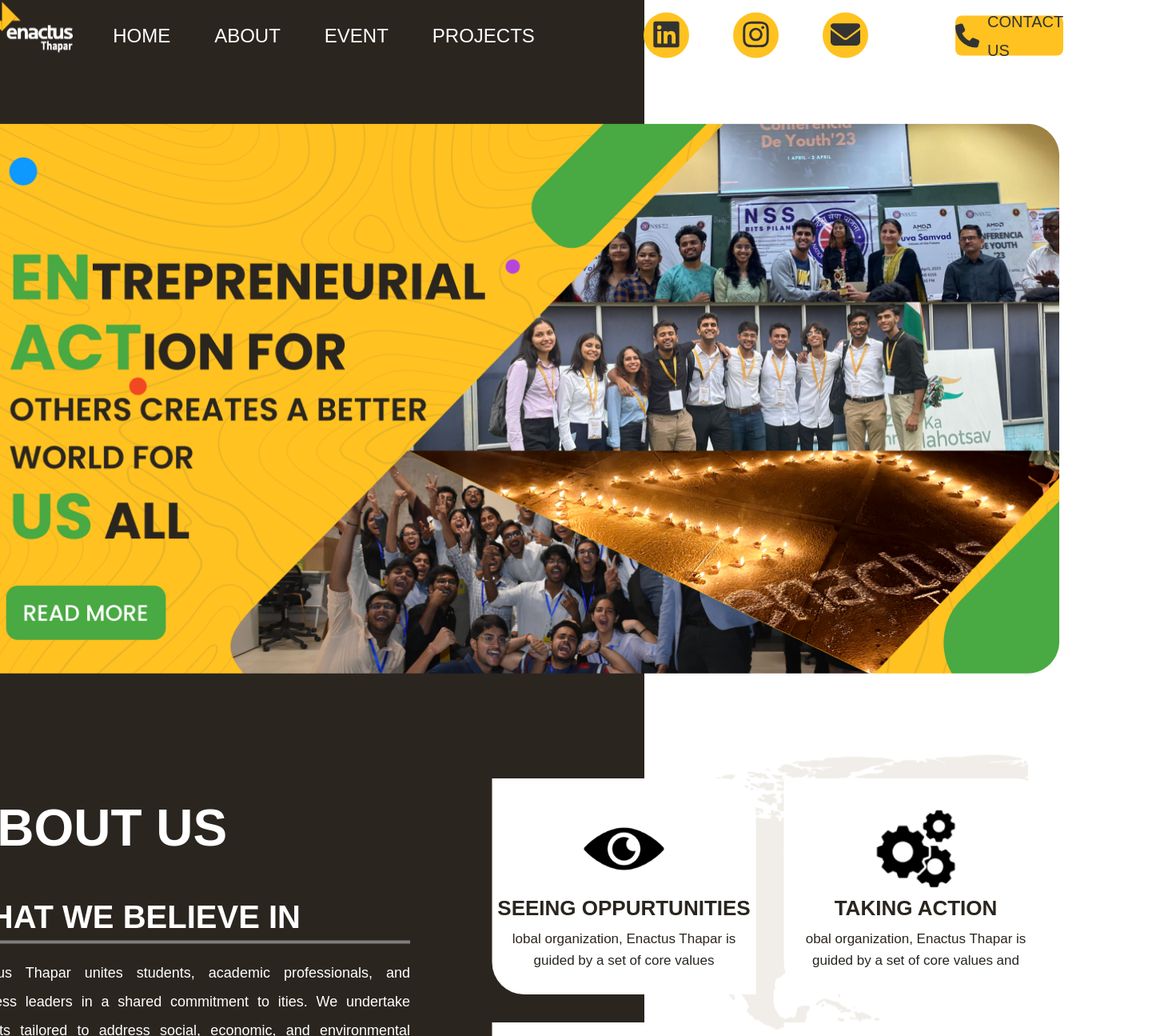
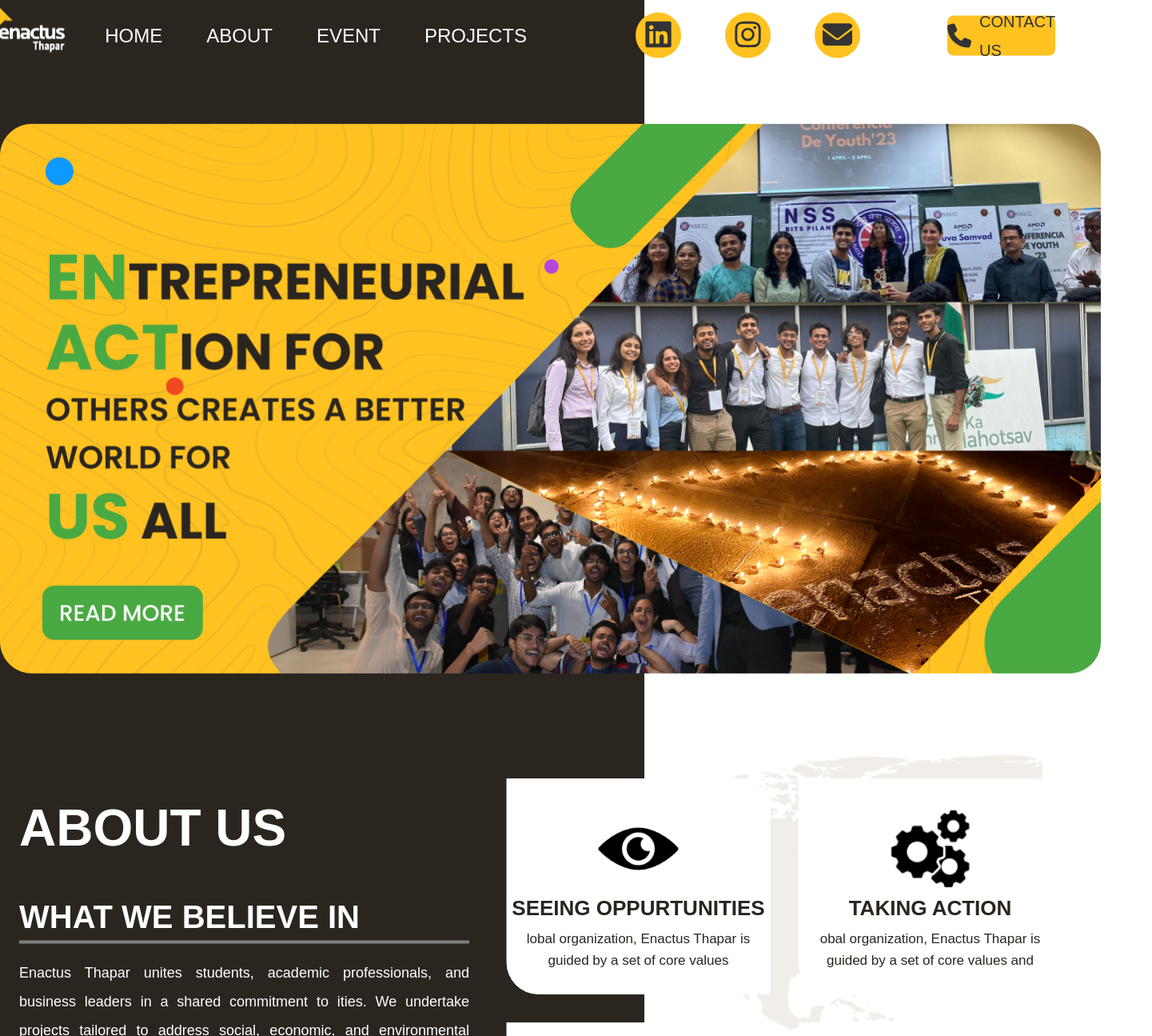
Before and after one commit to Rparakh24/enactus-website-2, a React (Create React App) app: page / in a window 1280 px wide. Shown: the part 20-1315 px from the top of the page at 80% size, 1441 px wide, since content can reach past the window. Built offline with nearby package versions, Linux system fonts and the light colour scheme; a small style sheet from the web is missing.

Commit message:
edited journey

```diff
--- a/public/styles.css
+++ b/public/styles.css
@@ -2,6 +2,10 @@
 /* .body {
     position: relative;
 } */
+.app-container{
+  overflow-x: hidden ;
+  padding-left: 2rem;
+}
 .rectangle {
   position: absolute;
   top: 0;
@@ -20,9 +24,9 @@
   color: #fff; /* Adjust the text color as needed */
   display: flex;
   height: 93px;
-  width: 1340px;
+  width: 100%;
   align-items: center;
-  justify-content: space-between;
+  justify-content: center;
   padding: 0px 20px 0px 20px;
 }
 
@@ -128,10 +132,11 @@
   left: 50%;
   transform: translate(-50%, -50%);
   text-align: center;
+  width: 100%;
 }
 
 .hero-img {
-  width: 1370px;
+  /* width: 1370px;  */
   height: 688px;
 }
 
@@ -145,8 +150,9 @@
   transform: translate(-50%, -50%);
   display: flex;
   height: 573px;
-  width: 1380px;
+  width: 100%;
   margin-top: 50px;
+  padding-left: 3rem;
 }
 .content{
   width: 50%;
@@ -223,7 +229,7 @@
   display: grid;
   grid-template-rows: repeat(2,1fr);
   grid-template-columns: repeat(2,1fr);
-  width: Fixed (685px);
+  width: 50%;
   height: Hug (571px);
   gap: 35px;
   margin-top: 30px;
@@ -283,10 +289,10 @@
   transform: translate(-50%, -50%);
   display: flex;
   height: 850px;
-  width: 1389px;
+  width: 100%;
   margin-top: 50px;
   display: flex;
-  gap: 65px;
+  gap: 4rem;
 }
 /* left */
 .wd-img{
@@ -330,3 +336,101 @@
   text-align: justify;
   margin-top: 20px;
 }
+
+/* journey */
+.journey{
+  position: absolute;
+  top: 380%;
+  left: 50%;
+  transform: translate(-50%, -50%);
+  display: flex;
+  height: 537px;
+  width: 100%;
+  margin-top: 50px;
+}
+.journey-box{
+  position: absolute;
+  width: 100%;
+  display: flex;
+  flex-direction: column;
+  justify-content: center;
+  align-items: center;
+  padding-top: 15px;
+  padding-left: 3rem;
+}
+.journey-head{
+  font-family: 'Poppins', sans-serif;
+  font-weight: 700;
+  font-size: 64px;
+  line-height: 96px;
+  color: #FFFFFF;
+  margin-bottom: 40px;
+  color: #000000;
+
+}
+.journey-icon-box{
+  display: flex;
+  justify-content: center;
+  align-items: center;
+  gap: 19px;
+  margin-top: 20px;
+}
+.journey-icon{
+  width: 330px;
+  height: 168px;
+  background-color: #fff;
+  border-top-right-radius: 80px;
+  border-bottom-left-radius: 80px;
+  display: flex;
+  text-align: center;
+  align-items: center;
+  padding-left: 2rem;
+}
+.j-icon{
+  height: 93px;
+  width: 93px;
+  background-color: #FFC220;
+  border-radius: 50%;
+  text-align: center;
+  align-items: center;
+}
+.j-ficon{
+  height: 64px;
+  width: 64px;
+  margin-top: 15px;
+}
+.j-content-head{
+  font-family: 'Poppins', sans-serif;
+  font-weight: 600;
+  font-size: 40px;
+  line-height: 60px;
+  color: #1e1e1e;
+  margin-bottom: 0px;
+  margin-top: 5px;
+}
+
+.j-content-text{
+  font-family: 'Poppins', sans-serif;
+  font-weight: 400;
+  font-size: 16px;
+  line-height: 24px;
+  color: #1e1e1e;
+  margin-bottom: 0px;
+  margin-top: 5px;
+  width: 200px;
+  justify-content: center;
+  text-align: center;
+}
+.journey-text-box{
+    text-align: center;
+    width: 1118px;
+    height: 180px;
+}
+.journey-text{
+  font-family: 'Poppins', sans-serif;
+  font-size: 24px;
+  font-weight: 400;
+  line-height: 36px;
+  text-align: center;
+
+}
--- a/src/components/App.jsx
+++ b/src/components/App.jsx
@@ -3,7 +3,7 @@
 import heroImage from "../images/hero.png";
 import About from "./About";
 import Wwd from "./Wwd";
-import JourneyIcon from "./JourneyIcon";
+import Journey from "./Journey";
 function App(){
     return(
         <div className="app-container">
@@ -21,16 +21,7 @@
                 {/* What we do */}
                 <Wwd/>
                 {/* Our Journey */}
-                <div className="journey">
-                    <h1 className="journey-head">OUR JOURNEY</h1>
-                    <div className="journey-icon-box">
-                        <JourneyIcon/>
-                        <JourneyIcon/>
-                        <JourneyIcon/>
-                        <JourneyIcon/>
-                    </div>
-                    <p className="journey-text"></p>
-                </div>
+                <Journey/>
         </div>
 
     )
--- /dev/null
+++ b/src/components/Journey.jsx
@@ -0,0 +1,27 @@
+import React from "react";
+import JourneyIcon from "./JourneyIcon";
+import journeyImage from "../images/journeyImg.png";
+function Journey(){
+    return(
+        <div className="journey">
+                    <div className="journey-img">
+                        <img className="journey-img" src={journeyImage}/>
+                    </div>
+                    <div className="journey-box">
+                        <h1 className="journey-head">OUR JOURNEY</h1>
+                        <div className="journey-icon-box">
+                            <JourneyIcon head="11 YEARS" text="Lorem ipsum dolor sit amet, consectetur adipiscing"/>
+                            <JourneyIcon head="11 YEARS" text="Lorem ipsum dolor sit amet, consectetur adipiscing"/>
+                            <JourneyIcon head="11 YEARS" text="Lorem ipsum dolor sit amet, consectetur adipiscing"/>
+                            <JourneyIcon head="11 YEARS" text="Lorem ipsum dolor sit amet, consectetur adipiscing"/>
+                        </div>
+                        <div className="journey-text-box">
+                            <p className="journey-text">Lorem ipsum dolor sit amet, consectetur adipiscing elit, sed do eiusmod tempor incididunt ut labore et dolore magna aliqua. Diam sollicitudin tempor id eu nisl. Sed vulputate odio ut enim blandit volutpat maecenas volutpat. Erat imperdiet sed euismod nisi porta lorem. Lacus viverra vitae congue eu consequat ac felis donec. Adipiscing elit ut aliquam purus. Eu feugiat pretium nibh ipsum. Lacus laoreet non curabitur gravida.</p>
+
+                        </div>
+                    </div>
+                </div>
+    );
+}
+
+export default Journey;
```
Also changed, not shown: src/images/journeyImg.png (added).
